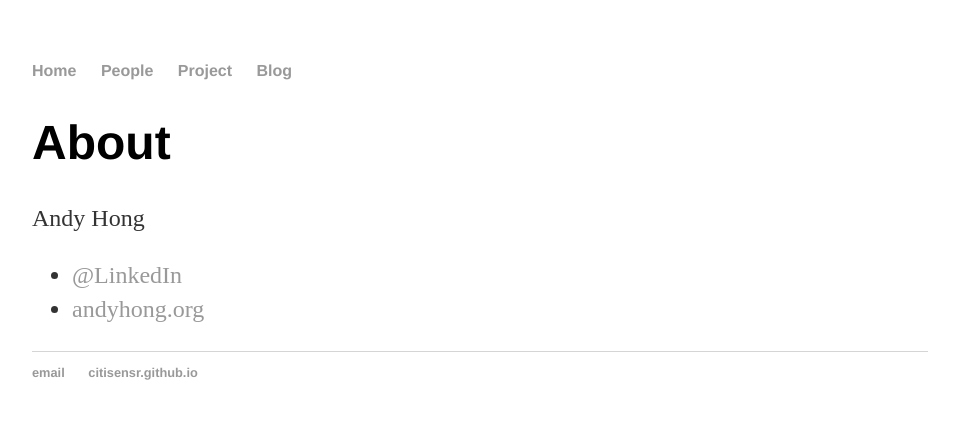
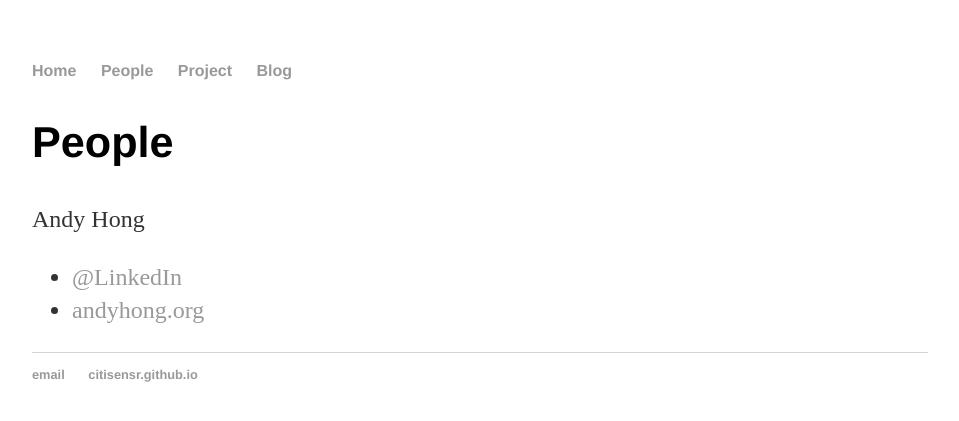
Before and after one commit to citisensr/citisensr, a Jekyll site: the page built from people/index.html, in a window 1280 px wide. Shown: the top 421 px of the page, without its empty margins (160-1119 px from the left). Built offline with Jekyll 4.4.1, drawn with Linux system fonts in a browser that asks for light colours.

Commit message:
Update index.html

```diff
--- a/people/index.html
+++ b/people/index.html
@@ -3,7 +3,7 @@ layout: default
 title: People
 ---
 	<div class="about">
-		<h1>About</h1>
+		<h2>People</h2>
 		<p>Andy Hong</p>
 
 
```
